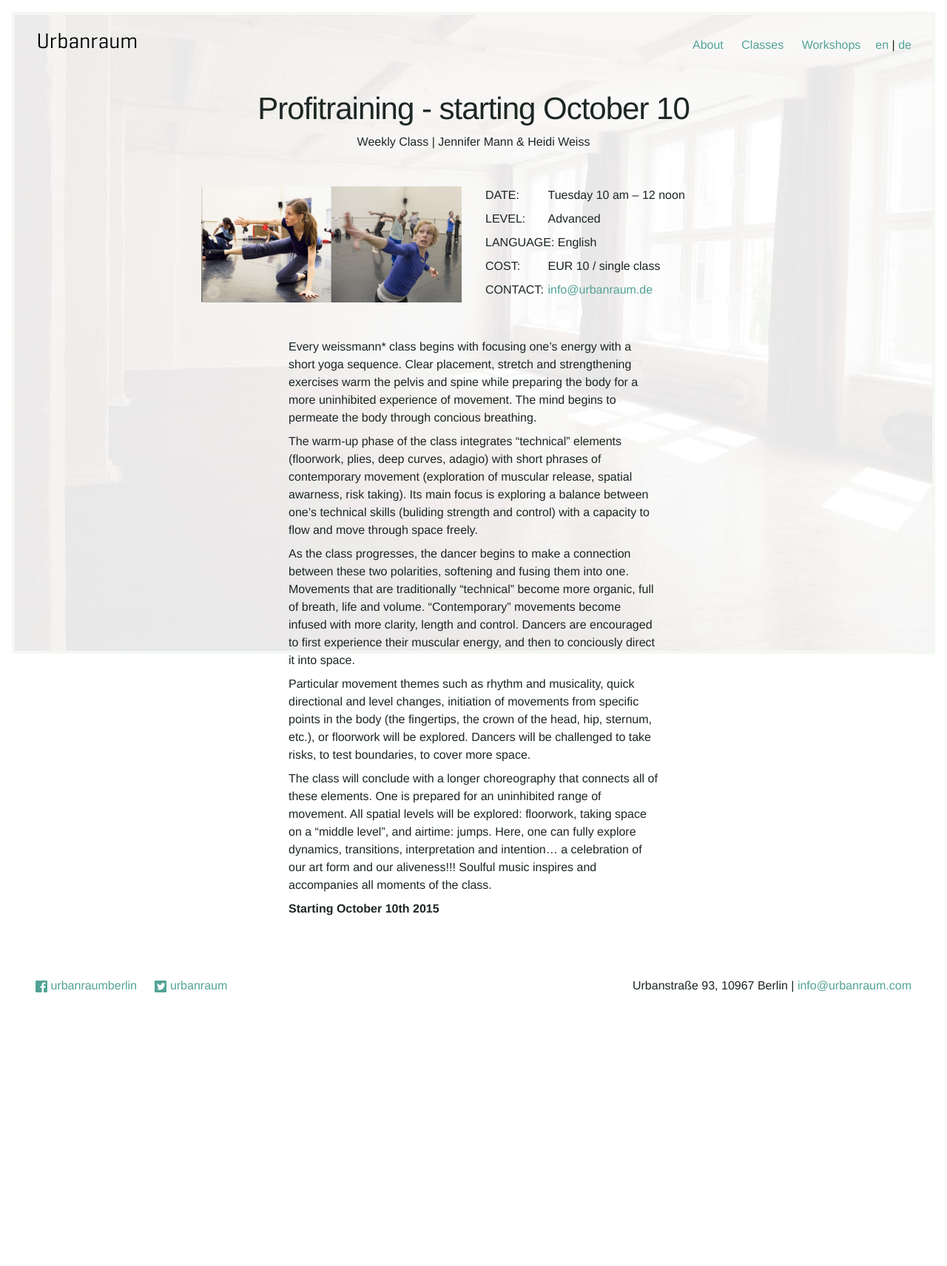
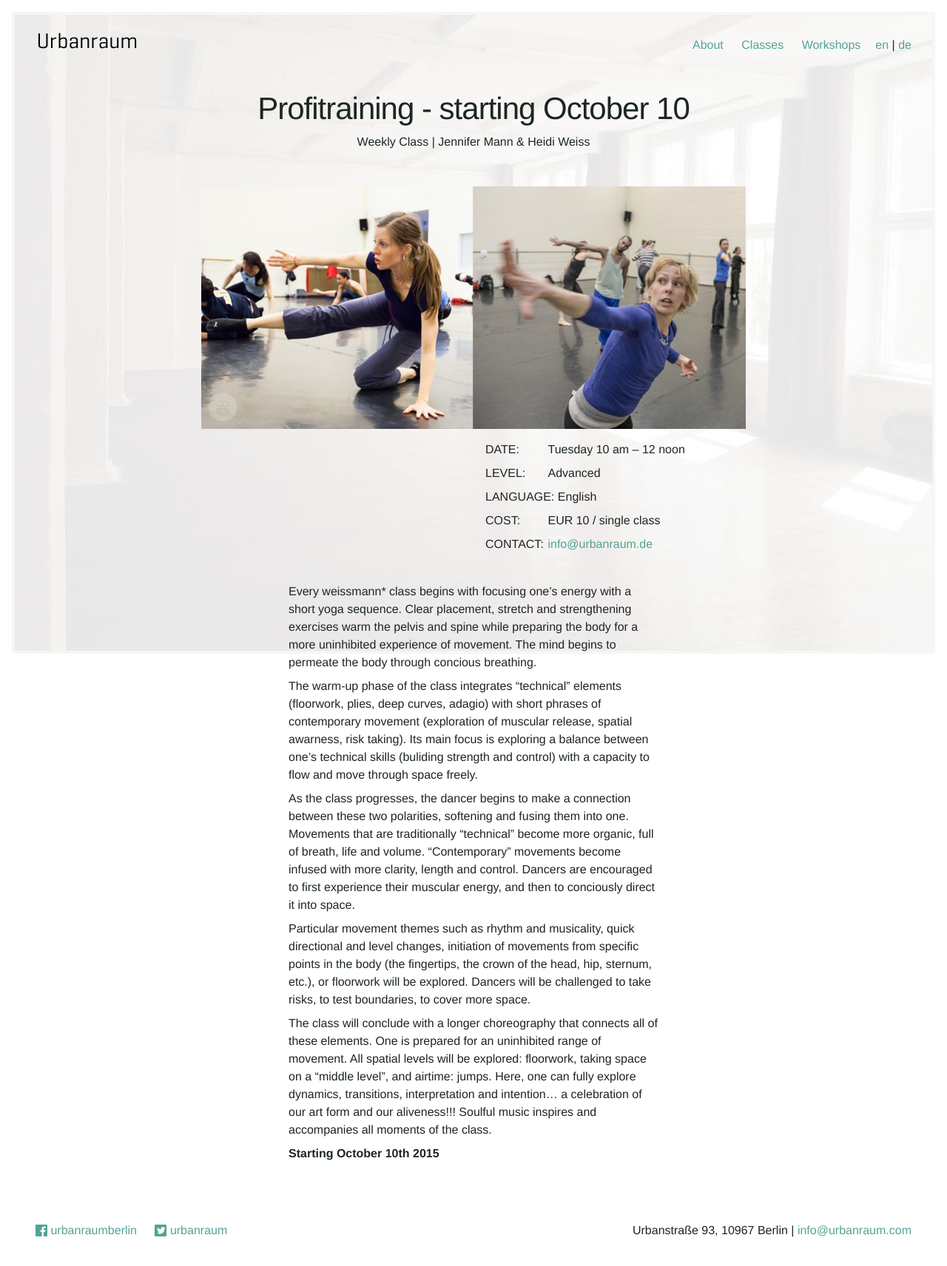
Before and after one commit to Kriesse/urbanraum, a Jekyll site: the page built from _classes/profitraining.md, in a window 1280 px wide. Shown: the whole page at 74% size. Built offline with Jekyll 4.4.1, drawn with Linux system fonts in a browser that asks for light colours; nearby versions of some CDN libraries; before the commit the page ends 1381 px from its top, so only the background shows below that.

Commit message:
update img

```diff
--- a/_layouts/post.html
+++ b/_layouts/post.html
@@ -39,7 +39,7 @@ email: testde
   <article class="post__content">
 
     <div class="post__details">
-      <div class="post__media">
+      <div class="post__media {% if page.fullwidth %}post__media--full-width{% endif %}">
         {% if page.image %}
           <img src="{{ site.baseurl }}/img/{{ page.image }}" class="img-flex" />
         {% else %}
@@ -48,7 +48,7 @@ email: testde
 
       </div>
 
-      <div class="post__aside">
+      <div class="post__aside {% if page.fullwidth %}post__aside--full-width{% endif %}">
         <ul class="post__list">
           <li>
             <span class="label" data-en="{{ site.termin_en }}" data-de="{{ site.termin_de }}">{{ site.termin_en }}</span>
```
Also changed, not shown: _classes/profitraining.md (+1 -0 lines), img/profitraining-03.jpg.
